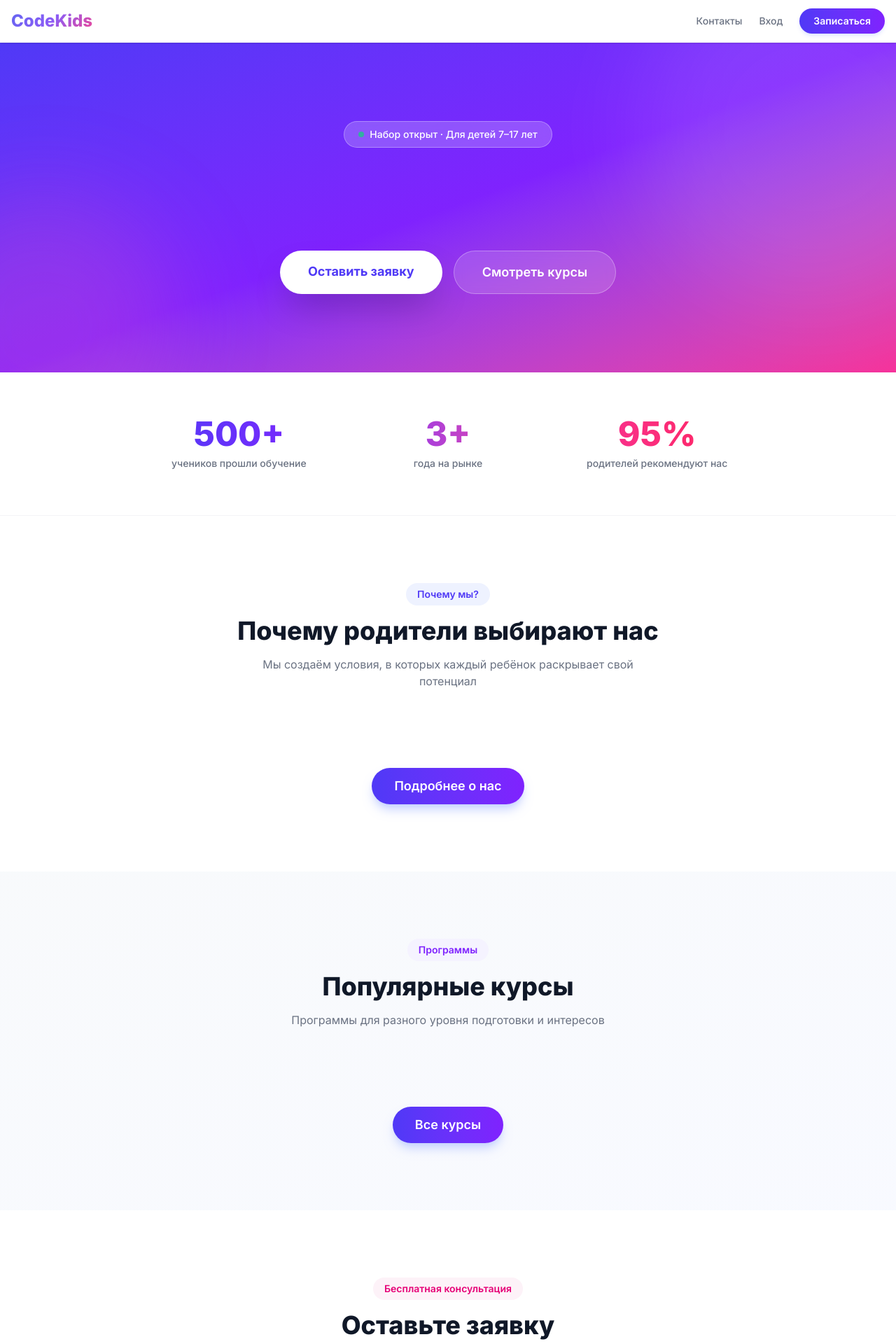
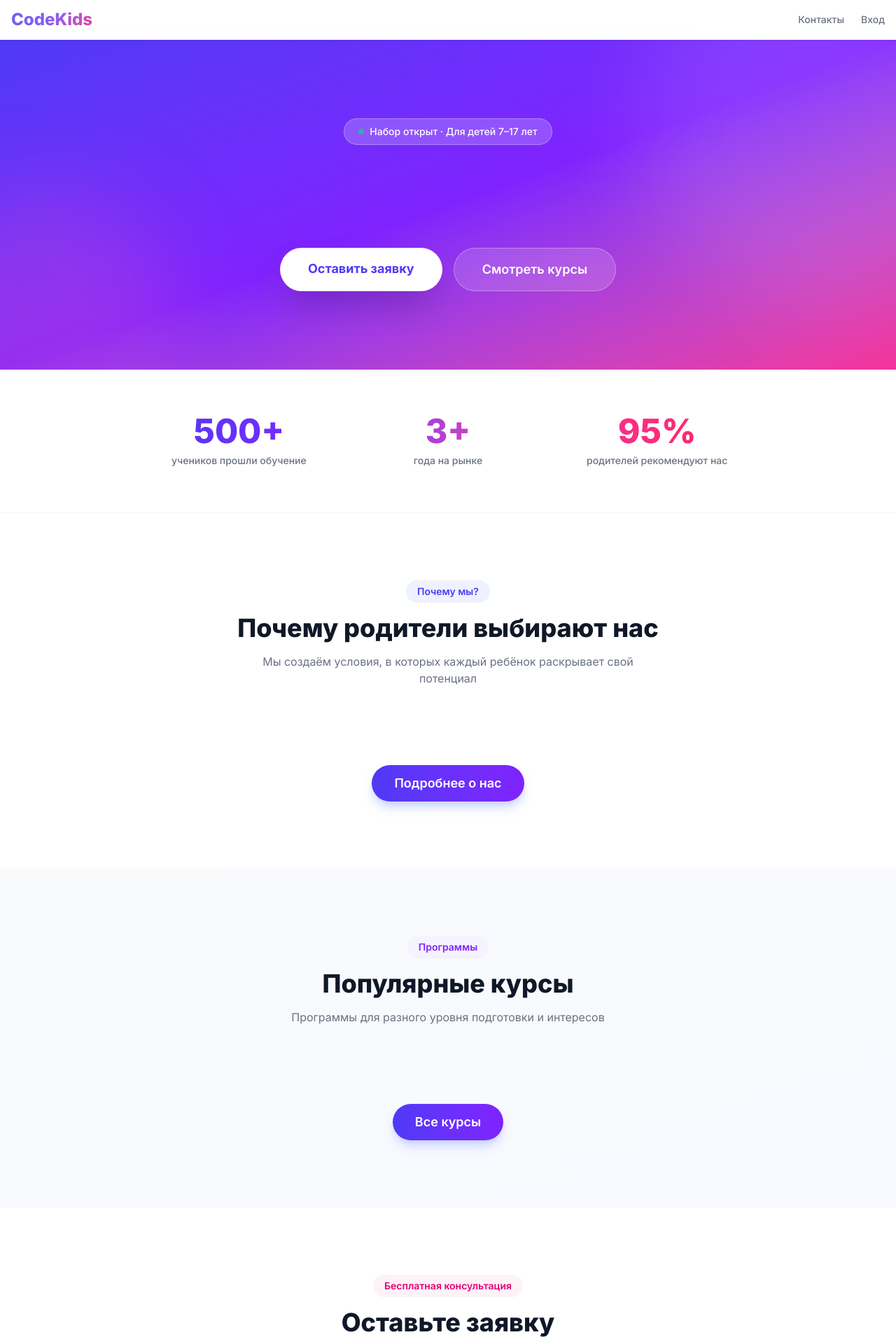
Before and after one commit to strongardo/codekids, a Django app: page / in a window 1280 px wide. Shown: the top 1920 px of the page at 70% size. Run offline with Django 5.2, Linux system fonts and the light colour scheme; data that the repository does not hold is empty.

Commit message:
Makes minor style adjustments on home page 2

```diff
--- a/templates/header.html
+++ b/templates/header.html
@@ -30,10 +30,6 @@
             {% endif %}
             {% endif %}
 
-            <a href="#application_form"
-               class="bg-gradient-to-r from-indigo-600 to-violet-600 hover:from-indigo-700 hover:to-violet-700 text-white font-semibold px-5 py-2 rounded-full transition-all shadow-md shadow-indigo-200/50 hover:shadow-indigo-300/60 hover:scale-105 active:scale-95">
-                Записаться
-            </a>
         </nav>
     </div>
 </header>
--- a/templates/pages/home.html
+++ b/templates/pages/home.html
@@ -3,7 +3,7 @@
 <main>
 
     {# ── Hero ─────────────────────────────────────────────────────────────── #}
-    <section class="relative overflow-hidden bg-gradient-to-br from-indigo-600 via-violet-600 to-pink-500 py-28 fade-in">
+    <section class="relative overflow-hidden bg-gradient-to-br from-indigo-600 via-violet-600 to-pink-500 py-16 md:py-28 fade-in">
         <div class="absolute -top-32 -right-32 w-[500px] h-[500px] bg-white/10 rounded-full blur-3xl pointer-events-none"></div>
         <div class="absolute -bottom-32 -left-32 w-96 h-96 bg-pink-400/20 rounded-full blur-3xl pointer-events-none"></div>
 
@@ -35,7 +35,7 @@
     </section>
 
     {# ── Stats ────────────────────────────────────────────────────────────── #}
-    <section class="py-16 bg-white border-b border-gray-100 fade-in">
+    <section class="py-10 md:py-16 bg-white border-b border-gray-100 fade-in">
         <div class="max-w-4xl mx-auto px-4">
             <div class="grid grid-cols-3 gap-8 text-center">
                 <div>
@@ -55,13 +55,13 @@
     </section>
 
     {# ── Features ─────────────────────────────────────────────────────────── #}
-    <section id="about" class="py-24 bg-white fade-in">
+    <section id="about" class="py-12 md:py-24 bg-white fade-in">
         <div class="max-w-6xl mx-auto px-4 text-center">
             <span class="inline-block bg-indigo-50 text-indigo-600 text-sm font-semibold px-4 py-1.5 rounded-full mb-4">Почему мы?</span>
             <h3 class="text-4xl font-extrabold mb-4 text-gray-900">Почему родители выбирают нас</h3>
-            <p class="text-gray-500 max-w-xl mx-auto mb-14">Мы создаём условия, в которых каждый ребёнок раскрывает свой потенциал</p>
+            <p class="text-gray-500 max-w-xl mx-auto mb-8 md:mb-14">Мы создаём условия, в которых каждый ребёнок раскрывает свой потенциал</p>
 
-            <div class="grid grid-cols-1 md:grid-cols-3 gap-8 mb-14">
+            <div class="grid grid-cols-1 md:grid-cols-3 gap-8 mb-8 md:mb-14">
                 {% for feature in features %}
                 {% include 'partials/feature_card.html' %}
                 {% endfor %}
@@ -75,13 +75,13 @@
     </section>
 
     {# ── Courses ──────────────────────────────────────────────────────────── #}
-    <section id="courses" class="py-24 bg-gradient-to-br from-slate-50 to-indigo-50/40 fade-in">
+    <section id="courses" class="py-12 md:py-24 bg-gradient-to-br from-slate-50 to-indigo-50/40 fade-in">
         <div class="max-w-6xl mx-auto px-4 text-center">
             <span class="inline-block bg-violet-50 text-violet-600 text-sm font-semibold px-4 py-1.5 rounded-full mb-4">Программы</span>
             <h3 class="text-4xl font-extrabold mb-4 text-gray-900">Популярные курсы</h3>
-            <p class="text-gray-500 max-w-xl mx-auto mb-14">Программы для разного уровня подготовки и интересов</p>
+            <p class="text-gray-500 max-w-xl mx-auto mb-8 md:mb-14">Программы для разного уровня подготовки и интересов</p>
 
-            <div class="grid grid-cols-1 md:grid-cols-3 gap-8 text-left mb-14">
+            <div class="grid grid-cols-1 md:grid-cols-3 gap-8 text-left mb-8 md:mb-14">
                 {% for course in courses %}
                 {% include 'partials/hit-course_card.html' %}
                 {% endfor %}
@@ -95,7 +95,7 @@
     </section>
 
     {# ── Application Form ─────────────────────────────────────────────────── #}
-    <section id="application_form" class="py-24 bg-white fade-in">
+    <section id="application_form" class="py-12 md:py-24 bg-white fade-in">
         <div class="max-w-xl mx-auto px-4">
             <div class="text-center mb-10">
                 <span class="inline-block bg-pink-50 text-pink-600 text-sm font-semibold px-4 py-1.5 rounded-full mb-4">Бесплатная консультация</span>
@@ -183,31 +183,16 @@
     </section>
 
     {# ── Reviews ──────────────────────────────────────────────────────────── #}
-    <section id="reviews" class="py-24 bg-gradient-to-br from-slate-50 to-indigo-50/40 fade-in">
+    <section id="reviews" class="py-12 md:py-24 bg-gradient-to-br from-slate-50 to-indigo-50/40 fade-in">
         <div class="max-w-6xl mx-auto px-4 text-center">
             <span class="inline-block bg-indigo-50 text-indigo-600 text-sm font-semibold px-4 py-1.5 rounded-full mb-4">Отзывы</span>
             <h3 class="text-4xl font-extrabold mb-4 text-gray-900">Что говорят родители</h3>
-            <p class="text-gray-500 max-w-xl mx-auto mb-14">Настоящие отзывы от наших учеников и их родителей</p>
+            <p class="text-gray-500 max-w-xl mx-auto mb-8 md:mb-14">Настоящие отзывы от наших учеников и их родителей</p>
 
-            <div id="reviewSlider" class="relative overflow-hidden">
-                <div class="px-14">
-                    <div class="grid grid-cols-1 md:grid-cols-3 gap-8">
-                        {% for review in reviews %}
-                        {% include 'partials/review_slide.html' %}
-                        {% endfor %}
-                    </div>
-                </div>
-
-                <button class="absolute inset-y-0 left-0 flex items-center justify-center w-14" id="prevSlide">
-                    <div class="w-10 h-10 rounded-full bg-white shadow-md border border-gray-100 flex items-center justify-center hover:bg-indigo-50 hover:border-indigo-200 transition-all">
-                        <i class="fas fa-chevron-left text-gray-500 text-sm"></i>
-                    </div>
-                </button>
-                <button class="absolute inset-y-0 right-0 flex items-center justify-center w-14" id="nextSlide">
-                    <div class="w-10 h-10 rounded-full bg-white shadow-md border border-gray-100 flex items-center justify-center hover:bg-indigo-50 hover:border-indigo-200 transition-all">
-                        <i class="fas fa-chevron-right text-gray-500 text-sm"></i>
-                    </div>
-                </button>
+            <div class="grid grid-cols-1 sm:grid-cols-2 lg:grid-cols-3 gap-6 text-left">
+                {% for review in reviews %}
+                {% include 'partials/review_slide.html' %}
+                {% endfor %}
             </div>
 
             <div class="max-w-xl mx-auto mt-16 text-left">
@@ -257,7 +242,7 @@
     </section>
 
     {# ── Contacts ─────────────────────────────────────────────────────────── #}
-    <section id="contacts" class="py-24 bg-white fade-in">
+    <section id="contacts" class="py-12 md:py-24 bg-white fade-in">
         <div class="max-w-4xl mx-auto px-4">
             <div class="text-center mb-12">
                 <span class="inline-block bg-indigo-50 text-indigo-600 text-sm font-semibold px-4 py-1.5 rounded-full mb-4">Свяжитесь с нами</span>
@@ -376,35 +361,6 @@
             document.getElementById('review_form')?.scrollIntoView({ behavior: 'smooth' });
         {% endif %}
 
-        const prevButton = document.getElementById("prevSlide");
-        const nextButton = document.getElementById("nextSlide");
-        const slider = document.getElementById("reviewSlider");
-
-        let slideIndex = 0;
-
-        showSlides();
-
-        function showSlides() {
-            const slides = slider.querySelectorAll(".review-slide");
-            const totalSlides = slides.length;
-
-            slides.forEach(slide => { slide.style.display = "none"; });
-
-            for (let i = slideIndex; i < slideIndex + 3; i++) {
-                if (i < totalSlides) {
-                    slides[i].style.display = "grid";
-                }
-            }
-        }
-
-        prevButton.addEventListener("click", function () {
-            if (slideIndex > 0) { slideIndex--; showSlides(); }
-        });
-
-        nextButton.addEventListener("click", function () {
-            const slides = slider.querySelectorAll(".review-slide");
-            if (slideIndex < slides.length - 3) { slideIndex++; showSlides(); }
-        });
     };
 </script>
 {% endblock %}
```
